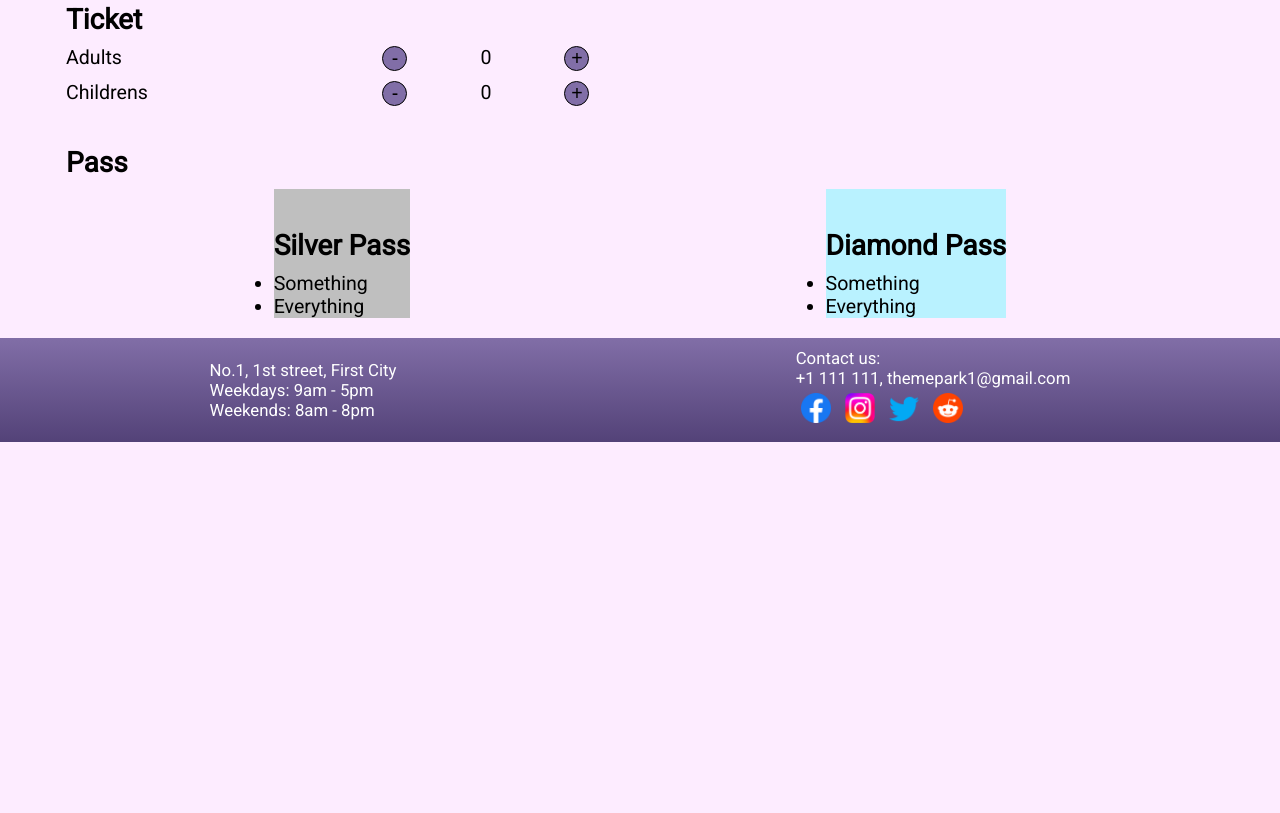
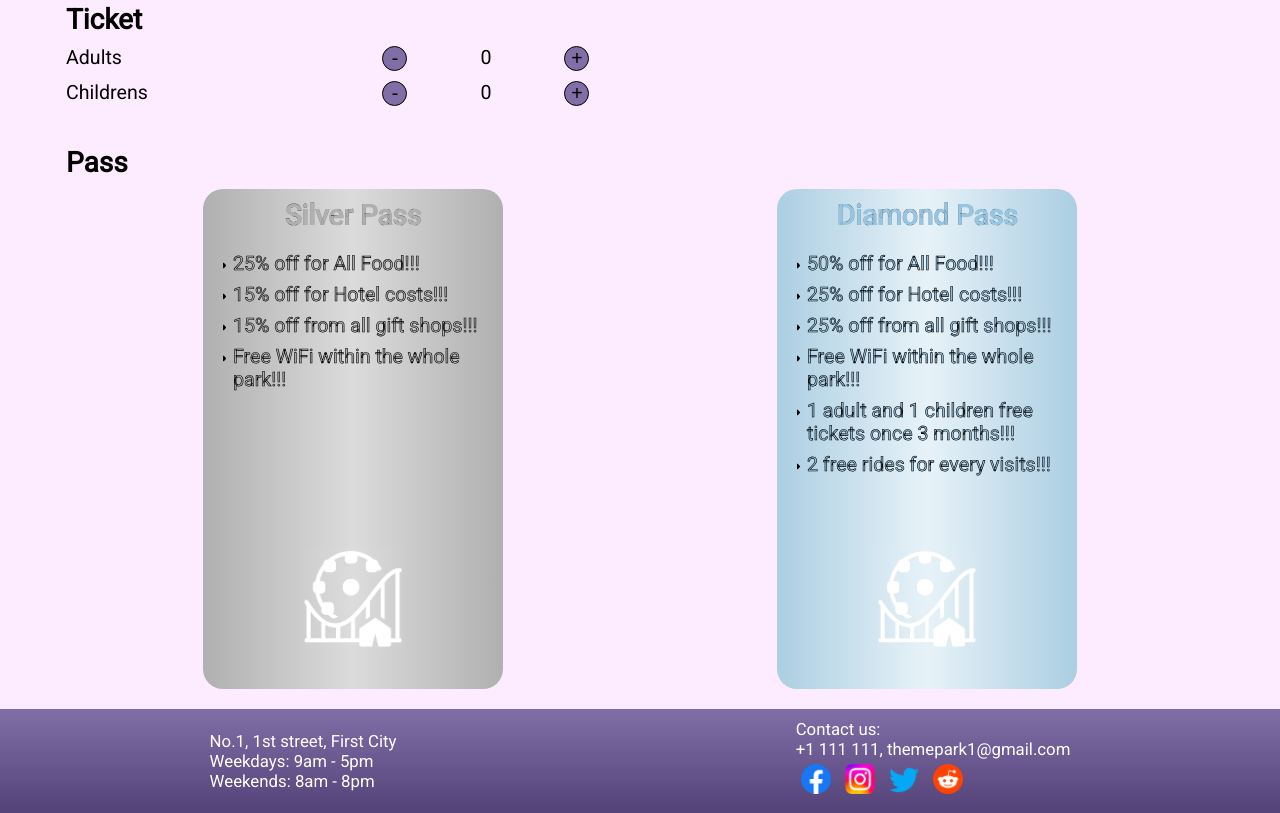
Before and after one commit to Npvpr/theme-park, a plain HTML site: page plan.html in a window 1280 px wide. Shown: the part 946-1759 px from the top of the page. Before the commit the page ends 1388 px from the top, so only its background shows below. Drawn offline with Linux system fonts and the light colour scheme.

Commit message:
v1 finished

```diff
--- a/css/plan.css
+++ b/css/plan.css
@@ -62,10 +62,44 @@ button:hover{
     justify-content: space-around;
 }
 
+/* silver and diamond passes */
+.passesCon>div{
+    border-radius: 20px;
+    overflow: hidden;
+    width: 300px;
+    height: 500px;
+    position: relative;
+}
+
+.passesCon .title{
+    margin: 10px 0 20px 0;
+    display: flex;
+    justify-content: center;
+}
+
+.passesCon .txt li{
+    margin: 0 0 8px 30px;
+    -webkit-text-stroke: 0.6px black;
+    list-style: url("../images/caret-right-solid.svg");
+}
+
+.passesCon img{
+    position: absolute;
+    bottom: 40px;
+    left: 100px;
+    width: 100px;
+}
+
 .silver{
-    background-color: hsl(0, 0%, 75%);
+    /* -webkit-text-fill-color: transparent; */
+    color: hsl(0, 0%, 69%);
+    -webkit-text-stroke: 0.1px black;
+    background: linear-gradient(0.25turn, hsl(0, 0%, 69%), hsl(0, 0%, 86%), hsl(0, 0%, 69%));
 }
 
 .diamond{
-    background-color: #B9F2FF;
+    /* -webkit-text-fill-color: transparent; */
+    color: hsl(203, 55%, 74%);
+    -webkit-text-stroke: 0.1px rgb(0, 0, 0);
+    background: linear-gradient(0.25turn, hsl(202, 49%, 78%), hsl(201, 55%, 94%), hsl(202, 49%, 78%));
 }
--- a/plan.html
+++ b/plan.html
@@ -91,19 +91,27 @@
                         <div class="title">
                             Silver Pass
                         </div>
-                        <ul>
-                            <li>Something</li>
-                            <li>Everything</li>
+                        <ul class="txt">
+                            <li>25% off for All Food!!!</li>
+                            <li>15% off for Hotel costs!!!</li>
+                            <li>15% off from all gift shops!!!</li>
+                            <li>Free WiFi within the whole park!!!</li>
                         </ul>
+                        <img src="./images/themeparkLogoLight.png">
                     </div>
                     <div class="diamond">
                         <div class="title">
                             Diamond Pass
                         </div>
-                        <ul>
-                            <li>Something</li>
-                            <li>Everything</li>
+                        <ul class="txt">
+                            <li>50% off for All Food!!!</li>
+                            <li>25% off for Hotel costs!!!</li>
+                            <li>25% off from all gift shops!!!</li>
+                            <li>Free WiFi within the whole park!!!</li>
+                            <li>1 adult and 1 children free tickets once 3 months!!!</li>
+                            <li>2 free rides for every visits!!!</li>
                         </ul>
+                        <img src="./images/themeparkLogoLight.png">
                     </div>
                 </div>
             </div>
```
Also changed, not shown: images/caret-right-solid.svg (added), 1 other file.
